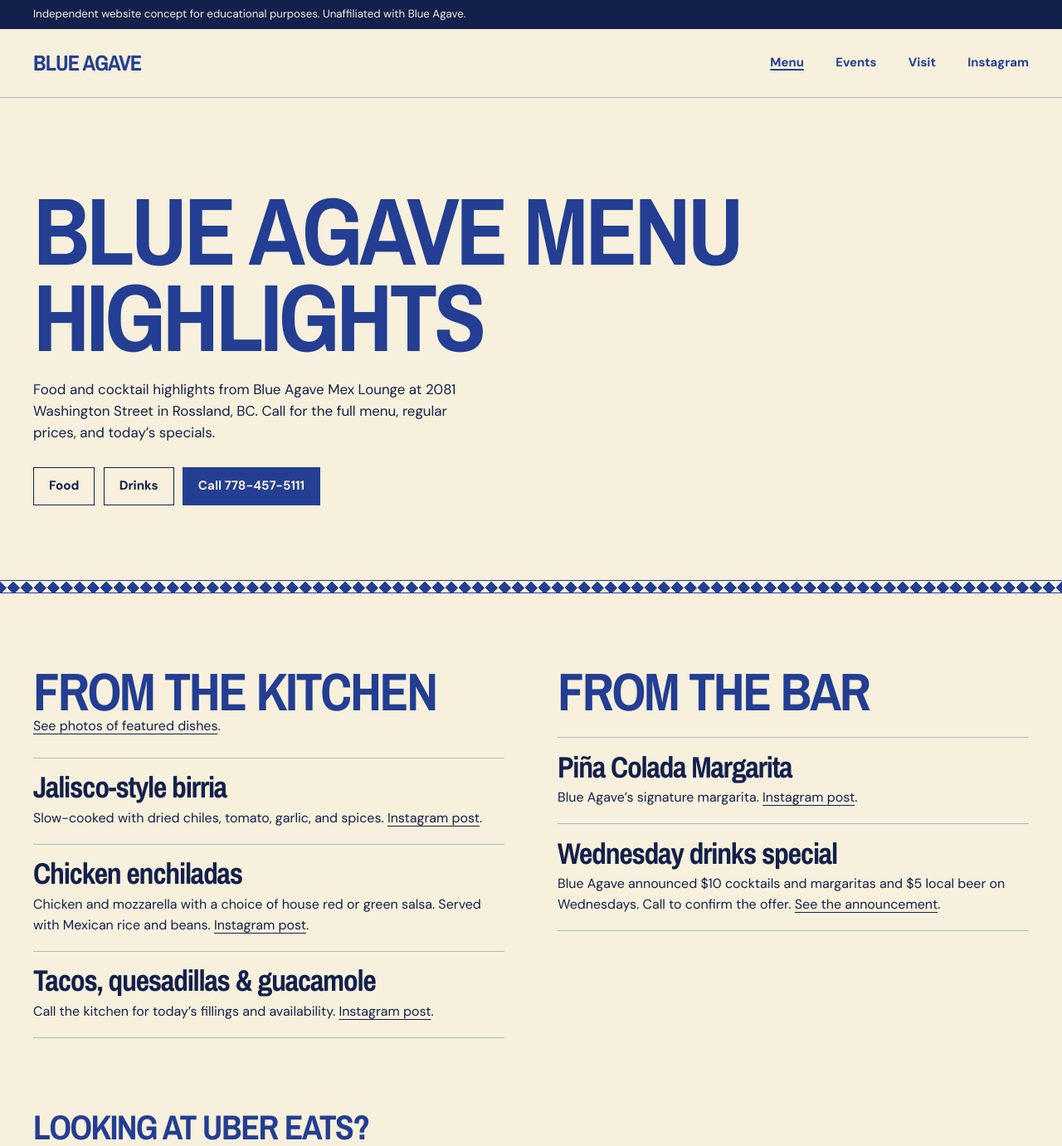
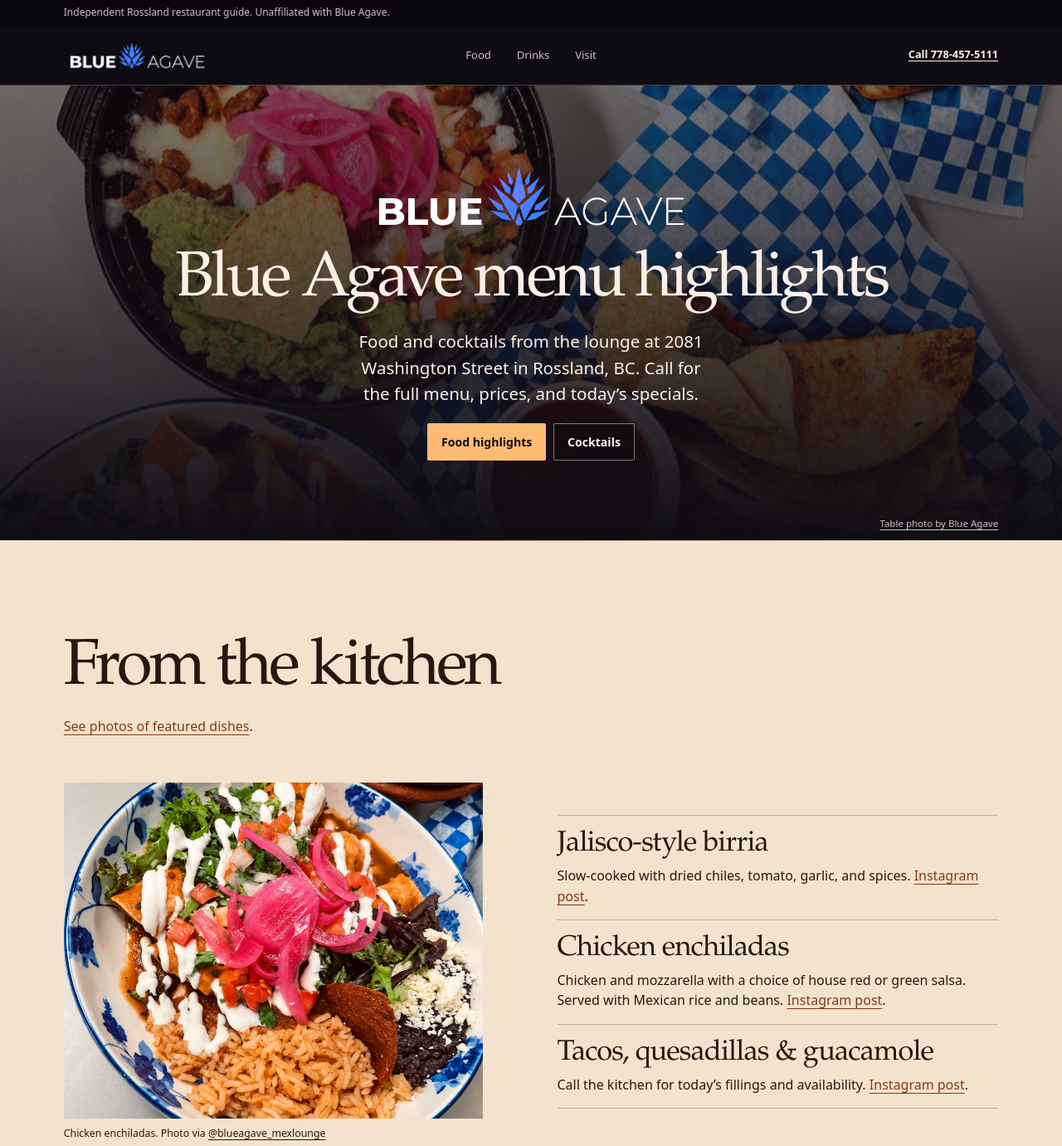
Before and after one commit to xsploit/blue-agave-rossland, a plain HTML site: page menu/index.html in a window 1280 px wide. Shown: the top 1381 px of the page at 83% size. Drawn offline with nearby package versions, Linux system fonts and the light colour scheme.

Commit message:
Match the menu page to the After Dark design

```diff
--- a/after-dark.css
+++ b/after-dark.css
@@ -97,7 +97,7 @@ address { font-style: normal; }
 }
 .chapter .section-head { margin-bottom: clamp(1.65rem, 5vw, 3.5rem); }
 .section-head p { max-width: 52ch; margin-top: .9rem; }
-.bar, .room { display: grid; grid-template-columns: minmax(0, .95fr) minmax(0, 1fr); gap: clamp(1.5rem, 7vw, 7rem); align-items: center; }
+.bar, .room, .menu-grid { display: grid; grid-template-columns: minmax(0, .95fr) minmax(0, 1fr); gap: clamp(1.5rem, 7vw, 7rem); align-items: center; }
 .bar { --panel: radial-gradient(ellipse at 18% 49%, #462229 0%, #220f1d 50%, #180e19 100%); }
 .bar-photo img { max-height: 38rem; aspect-ratio: 4 / 5; object-position: 50% 42%; }
 .bar-copy h2 { max-width: 9ch; }
@@ -167,7 +167,7 @@ address { font-style: normal; }
   .hero { min-height: max(32rem, calc(100svh - var(--nav-height) - 1.9rem)); }
   .hero-img { object-position: 62% 45%; }
   .hero-shade { background: linear-gradient(180deg, #100c1410 9%, #100c142c 28%, #100c148f 55%, #100c14 100%); }
-  .bar, .room, .visit-grid { grid-template-columns: 1fr; }
+  .bar, .room, .menu-grid, .visit-grid { grid-template-columns: 1fr; }
   .bar-copy { grid-row: 1; }
   .bar-photo img { aspect-ratio: 4 / 3; }
   .dishes { grid-template-columns: repeat(2, minmax(0, 1fr)); }
@@ -178,6 +178,25 @@ address { font-style: normal; }
 @media (max-width: 360px) {
   .top-call, .top nav a { font-size: .75rem; }
 }
+
+.menu-hero { min-height: 0; }
+.menu-hero .hero-img { object-position: 50% 46%; }
+.menu-hero .hero-shade { background: linear-gradient(180deg, #100c1482, #100c14c4 54%, #100c14); }
+.menu-hero .hero-copy {
+  display: flex; flex-direction: column; align-items: center;
+  padding-block: clamp(3.5rem, 8vw, 6rem);
+}
+.menu-hero .hero-logo { width: min(100%, 23rem); }
+.menu-title { margin-top: .35em; font-size: clamp(2.55rem, 6vw, 5.25rem); letter-spacing: -.05em; }
+.menu-food-photo img { aspect-ratio: 5 / 4; }
+.menu-food-photo figcaption { color: inherit; }
+.menu-food-photo figcaption a { color: inherit; }
+.menu-items article { border-top: 1px solid #26171243; padding: 1rem 0; }
+.menu-items article:last-child { border-bottom: 1px solid #26171243; }
+.menu-items p { margin-top: .45rem; }
+.chapter .menu-section-copy { margin-bottom: 0; }
+.menu-visit-actions { justify-content: start; }
+
 @media (prefers-reduced-motion: reduce) {
   html { scroll-behavior: auto; }
 }
--- a/menu/index.html
+++ b/menu/index.html
@@ -5,16 +5,14 @@
   <meta name="viewport" content="width=device-width, initial-scale=1">
   <meta name="description" content="Explore Mexican food and cocktails at Blue Agave in Rossland, BC, including Jalisco-style birria, chicken enchiladas, and a Piña Colada Margarita.">
   <meta name="robots" content="max-image-preview:large">
-  <meta name="theme-color" content="#f6f0dc">
+  <meta name="theme-color" content="#100c14">
   <meta property="og:type" content="website">
   <meta property="og:site_name" content="Blue Agave Mex Lounge &amp; Cocktails">
   <meta property="og:title" content="Blue Agave Rossland Menu | Food &amp; Cocktail Highlights">
   <meta property="og:description" content="Explore food and drink highlights at Blue Agave Mex Lounge in Rossland, BC.">
   <title>Blue Agave Rossland Menu | Food &amp; Cocktail Highlights</title>
-  <link rel="preconnect" href="https://fonts.googleapis.com">
-  <link rel="preconnect" href="https://fonts.gstatic.com" crossorigin>
-  <link href="https://fonts.googleapis.com/css2?family=Archivo+Narrow:wght@700&family=DM+Sans:wght@400;600;700&display=swap" rel="stylesheet">
-  <link rel="stylesheet" href="../style.css">
+  <link rel="stylesheet" href="../after-dark.css">
+  <script src="../motion.js" defer></script>
   <link rel="canonical" href="https://xsploit.github.io/blue-agave-rossland/menu/">
   <meta property="og:url" content="https://xsploit.github.io/blue-agave-rossland/menu/">
   <meta property="og:image" content="https://xsploit.github.io/blue-agave-rossland/assets/food-tacos.webp">
@@ -53,90 +51,110 @@
 </head>
 <body>
   <a class="skip" href="#main">Skip to main content</a>
-  <p class="concept-note"><span class="wrap">Independent website concept for educational purposes. Unaffiliated with Blue Agave.</span></p>
-  <header>
-    <div class="wrap top">
-      <a class="mark" href="../" aria-label="Blue Agave home">Blue Agave</a>
-      <nav aria-label="Main navigation">
-        <a href="./" aria-current="page">Menu</a>
-        <a href="../#events">Events</a>
-        <a href="../#visit">Visit</a>
-        <a class="social-nav" href="https://www.instagram.com/blueagave_mexlounge/">Instagram</a>
+  <p class="concept-bar">Independent Rossland restaurant guide. Unaffiliated with Blue Agave.</p>
+  <header class="top">
+    <a class="wordmark" href="../" aria-label="Blue Agave home">
+      <img src="../assets/blue-agave-wordmark-dark.webp" alt="" width="1440" height="480">
+    </a>
+    <nav aria-label="Menu sections">
+      <ul>
+        <li><a href="#food">Food</a></li>
+        <li><a href="#drinks">Drinks</a></li>
+        <li><a href="#visit">Visit</a></li>
+      </ul>
     </nav>
-    </div>
+    <a class="top-call" href="tel:+17784575111">Call 778-457-5111</a>
   </header>
 
-  <main id="main">
-    <section class="wrap menu-intro" aria-labelledby="menu-title">
-      <h1 id="menu-title">Blue Agave menu highlights</h1>
-      <p>Food and cocktail highlights from Blue Agave Mex Lounge at 2081 Washington Street in Rossland, BC. Call for the full menu, regular prices, and today’s specials.</p>
-      <div class="actions">
-        <a class="button outline" href="#food">Food</a>
-        <a class="button outline" href="#drinks">Drinks</a>
-        <a class="button" href="tel:+17784575111">Call 778-457-5111</a>
+  <main id="main" tabindex="-1">
+    <section class="hero menu-hero" aria-labelledby="menu-title">
+      <img class="hero-img" src="../assets/food-tacos.webp" width="960" height="960"
+           alt="Tacos, quesadillas, guacamole and enchiladas on Blue Agave’s table." fetchpriority="high">
+      <div class="hero-shade" aria-hidden="true"></div>
+      <div class="hero-copy">
+        <div class="hero-logo" aria-hidden="true">
+          <img src="../assets/blue-agave-wordmark-dark.webp" alt="" width="1440" height="480">
         </div>
+        <h1 class="menu-title" id="menu-title">Blue Agave menu highlights</h1>
+        <p class="lede">Food and cocktails from the lounge at 2081 Washington Street in Rossland, BC. Call for the full menu, prices, and today’s specials.</p>
+        <div class="cta">
+          <a class="btn btn-warm" href="#food">Food highlights</a>
+          <a class="btn btn-line" href="#drinks">Cocktails</a>
+        </div>
+      </div>
+      <p class="credit hero-credit"><a href="https://www.instagram.com/blueagave_mexlounge/p/DeivigbgzY_/">Table photo by Blue Agave</a></p>
     </section>
 
-    <div class="tile" aria-hidden="true"></div>
-
-    <div class="wrap menu-content">
-      <section class="menu-section" id="food" aria-labelledby="food-title">
+    <section class="chapter kitchen" id="food" aria-labelledby="food-title">
+      <header class="section-head">
         <h2 id="food-title">From the kitchen</h2>
         <p><a href="../#menu">See photos of featured dishes</a>.</p>
-        <div class="menu-list">
-          <article class="menu-detail">
+      </header>
+      <div class="menu-grid">
+        <figure class="menu-food-photo">
+          <img src="../assets/food-enchiladas.webp" alt="Chicken enchiladas in red salsa with rice and beans on a blue and white plate."
+               width="960" height="960" loading="lazy" decoding="async">
+          <figcaption>Chicken enchiladas. Photo via <a href="https://www.instagram.com/blueagave_mexlounge/p/DemjTHhg1Za/">@blueagave_mexlounge</a></figcaption>
+        </figure>
+        <div class="menu-items">
+          <article>
             <h3>Jalisco-style birria</h3>
             <p>Slow-cooked with dried chiles, tomato, garlic, and spices. <a href="https://www.instagram.com/blueagave_mexlounge/reel/DeSUfLkyuOT/">Instagram post</a>.</p>
           </article>
-          <article class="menu-detail">
+          <article>
             <h3>Chicken enchiladas</h3>
             <p>Chicken and mozzarella with a choice of house red or green salsa. Served with Mexican rice and beans. <a href="https://www.instagram.com/blueagave_mexlounge/p/DemjTHhg1Za/">Instagram post</a>.</p>
           </article>
-          <article class="menu-detail">
+          <article>
             <h3>Tacos, quesadillas &amp; guacamole</h3>
             <p>Call the kitchen for today’s fillings and availability. <a href="https://www.instagram.com/blueagave_mexlounge/p/DeivigbgzY_/">Instagram post</a>.</p>
           </article>
         </div>
+      </div>
     </section>
 
-      <section class="menu-section" id="drinks" aria-labelledby="drinks-title">
+    <section class="chapter bar" id="drinks" aria-labelledby="drinks-title">
+      <figure class="bar-photo">
+        <img src="../assets/anika-cocktails.webp" alt="Anika preparing cocktails behind the Blue Agave bar."
+             width="900" height="1200" loading="lazy" decoding="async">
+        <figcaption>Anika at the bar. Photo via <a href="https://www.instagram.com/blueagave_mexlounge/reel/Df07MLkArcn/">@blueagave_mexlounge</a></figcaption>
+      </figure>
+      <div class="bar-copy">
         <h2 id="drinks-title">From the bar</h2>
-        <div class="menu-list">
-          <article class="menu-detail">
+        <article class="pour">
           <h3>Piña Colada Margarita</h3>
           <p>Blue Agave’s signature margarita. <a href="https://www.instagram.com/blueagave_mexlounge/reel/Df07MLkArcn/">Instagram post</a>.</p>
         </article>
-          <article class="menu-detail">
+        <article class="wed">
           <h3>Wednesday drinks special</h3>
-            <p>Blue Agave announced $10 cocktails and margaritas and $5 local beer on Wednesdays. Call to confirm the offer. <a href="https://www.instagram.com/blueagave_mexlounge/reel/Df07MLkArcn/">See the announcement</a>.</p>
+          <p class="wed-deal"><span>$10</span> cocktails &amp; margaritas <span>$5</span> local beer</p>
+          <p class="note">Blue Agave announced this Wednesday offer on <a href="https://www.instagram.com/blueagave_mexlounge/reel/Df07MLkArcn/">Instagram</a>. <a href="tel:+17784575111">Call to confirm</a>.</p>
         </article>
       </div>
     </section>
-    </div>
 
-    <section class="wrap menu-listing" aria-labelledby="listing-title">
+    <section class="chapter nights" aria-labelledby="listing-title">
+      <div class="section-head menu-section-copy">
         <h2 id="listing-title">Looking at Uber Eats?</h2>
         <p>The <a href="https://www.ubereats.com/ca/store/blue-agave-tequila-grill/0rQOXJSQW9iFT_zVoxbObA">Blue Agave Tequila Grill listing</a> shows 1999 2 Avenue. These menu highlights are for the lounge at 2081 Washington Street. The <a href="https://www.facebook.com/photo/?fbid=239083528876320&amp;set=pcb.239083692209637">menu photo on Facebook</a> also uses the earlier Tequila Grill name. Call the lounge for Washington Street prices and ordering details.</p>
+      </div>
     </section>
 
-    <section class="menu-visit" aria-labelledby="menu-visit-title">
-      <div class="wrap">
+    <section class="chapter visit" id="visit" aria-labelledby="menu-visit-title">
+      <div class="section-head menu-section-copy">
         <h2 id="menu-visit-title">2081 Washington Street</h2>
         <p>Rossland, BC · <a href="https://www.google.com/maps?cid=7640500995493274756">Google Maps</a> lists Monday–Saturday, 3–10 p.m. <a href="https://www.facebook.com/profile.php?id=100083240226908">Facebook</a> lists 3–9 p.m. daily. Call ahead to confirm.</p>
-        <div class="actions">
-          <a class="button" href="https://www.google.com/maps/dir/?api=1&amp;destination=49.0778972%2C-117.8005573">Get directions</a>
-          <a class="button outline" href="../#visit">Visit details</a>
+        <div class="cta menu-visit-actions">
+          <a class="btn btn-warm" href="https://www.google.com/maps/dir/?api=1&amp;destination=49.0778972%2C-117.8005573">Get directions</a>
+          <a class="btn btn-line" href="../#visit">Visit details</a>
         </div>
       </div>
     </section>
   </main>
 
-  <footer>
-    <div class="wrap">
-      <a class="mark" href="../">Blue Agave</a>
-      <small>Independent Rossland restaurant website concept.</small>
-      <a href="https://www.instagram.com/blueagave_mexlounge/">Instagram</a>
-    </div>
+  <footer class="foot">
+    <p>Independent website concept for Blue Agave Mex Lounge &amp; Cocktails.</p>
+    <p><a href="../">Home</a> <a href="https://www.instagram.com/blueagave_mexlounge/">Instagram</a></p>
   </footer>
 </body>
 </html>
```
Lines whose indentation alone changed are shown as unchanged.
